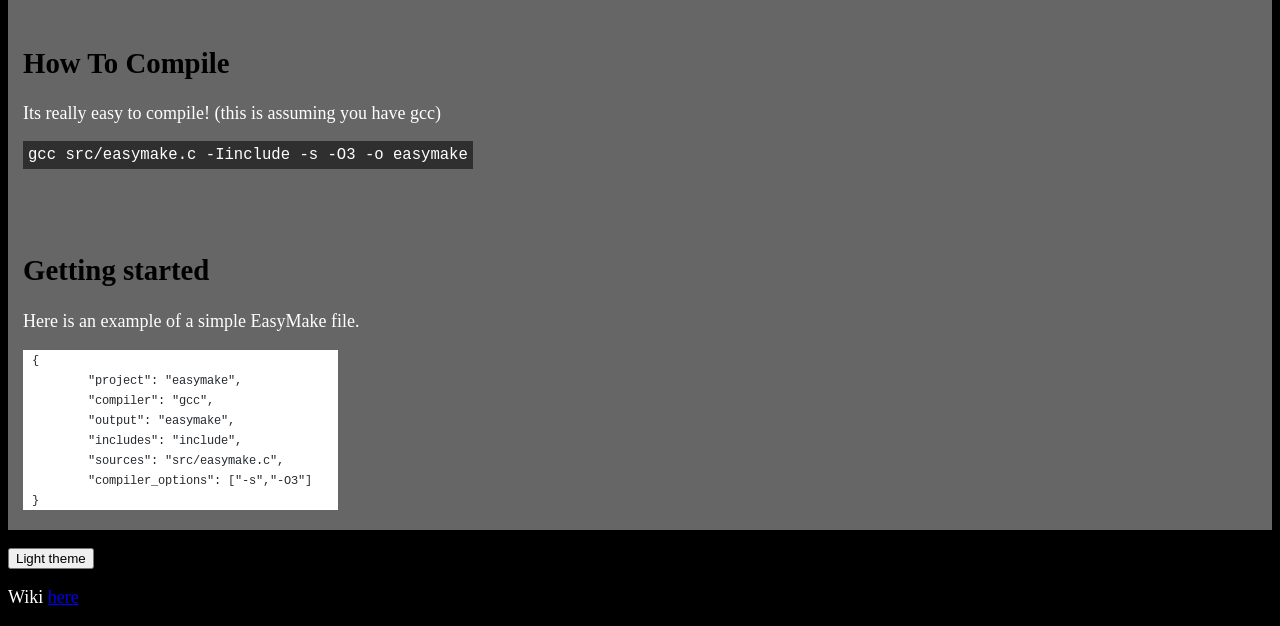
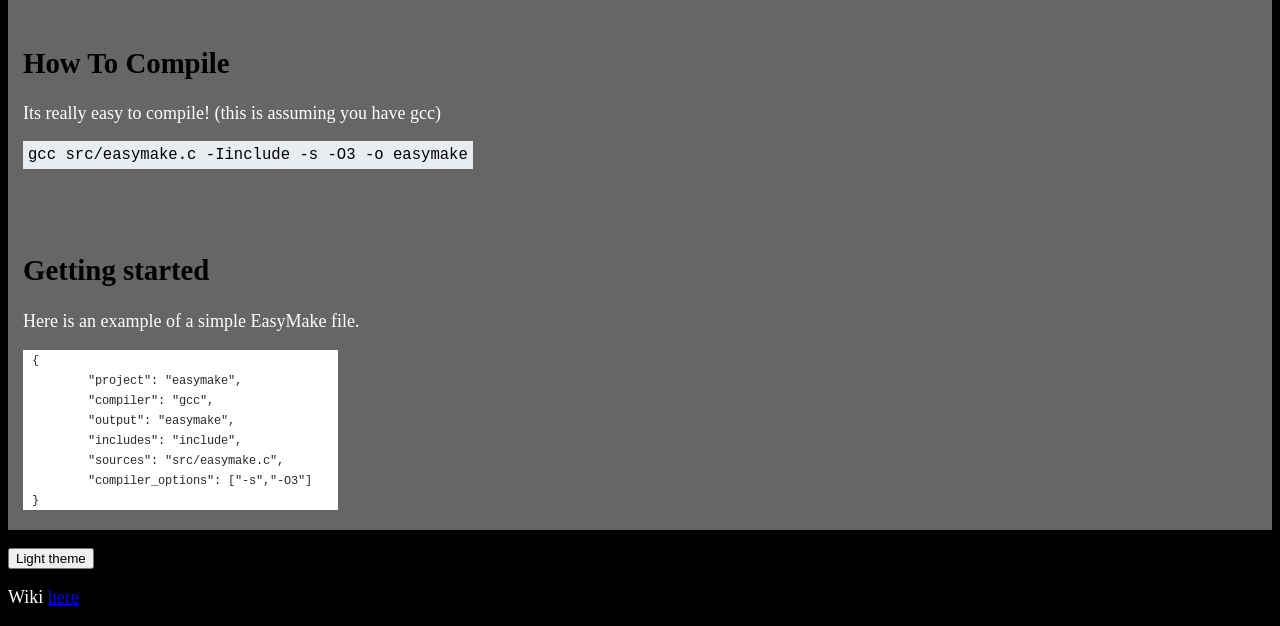
Before and after one commit to Chicorak/easymake-web, a plain HTML site: page index.html in a window 1280 px wide. Shown: the part 796-1422 px from the top of the page. Drawn offline with Linux system fonts and the light colour scheme.

Commit message:
Update main.css

```diff
--- a/main.css
+++ b/main.css
@@ -9,6 +9,7 @@ header {
     font-size: 35px;
     color: white;
 }
+
 section {
   display: -webkit-flex;
   display: flex;
@@ -24,9 +25,9 @@ nav {
   font-size: 20px;
 }
 code {
-  background: rgb(47, 47, 47);
+  background: rgb(233, 236, 241);
   padding: 5px;
-
+  color: black;
 }
 /* Style the list inside the menu */
 nav ul {
```
